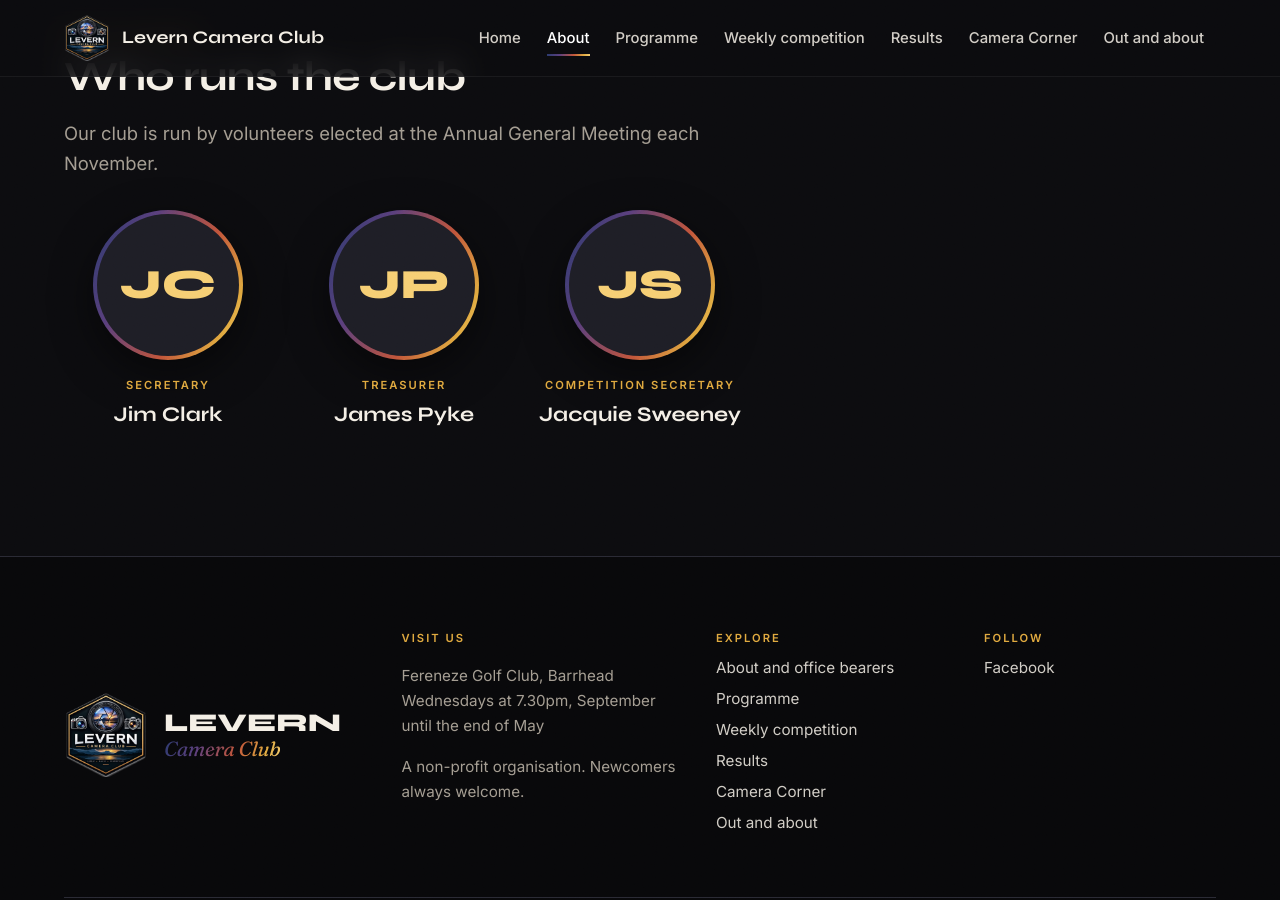
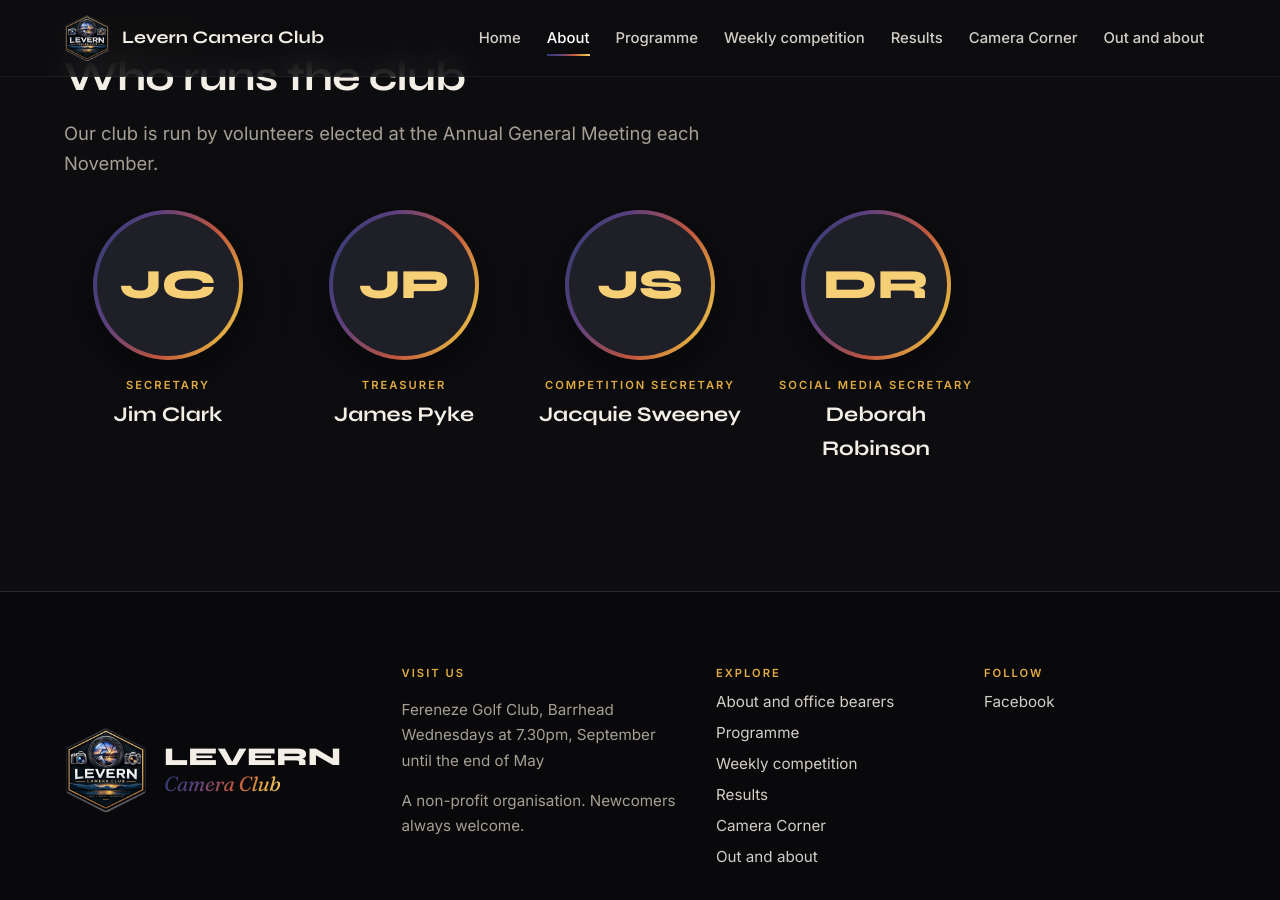
Before and after one commit to grantfitfuel/levern-camera-club, a Jekyll site: the page built from about.html, in a window 1280 px wide and 900 px high, scrolled down 1154 px. Built offline with Jekyll 4.4.1, drawn with Linux system fonts in a browser that asks for light colours.

Commit message:
Add Deborah Robinson as Social Media Secretary
Co-Authored-By: Claude Opus 5.5 <noreply@anthropic.com>
Claude-Session: https://claude.ai/code/session_012PBygZKZRm7fLhazHccoH4

```diff
--- a/_data/committee.yml
+++ b/_data/committee.yml
@@ -4,4 +4,4 @@ people:
   - { role: Secretary, name: "Jim Clark", photo: "", contact: "" }
   - { role: Treasurer, name: "James Pyke", photo: "", contact: "" }
   - { role: Competition Secretary, name: "Jacquie Sweeney", photo: "", contact: "" }
-  - { role: Social Media Secretary, name: "", photo: "", contact: "" }
+  - { role: Social Media Secretary, name: "Deborah Robinson", photo: "", contact: "" }
```
